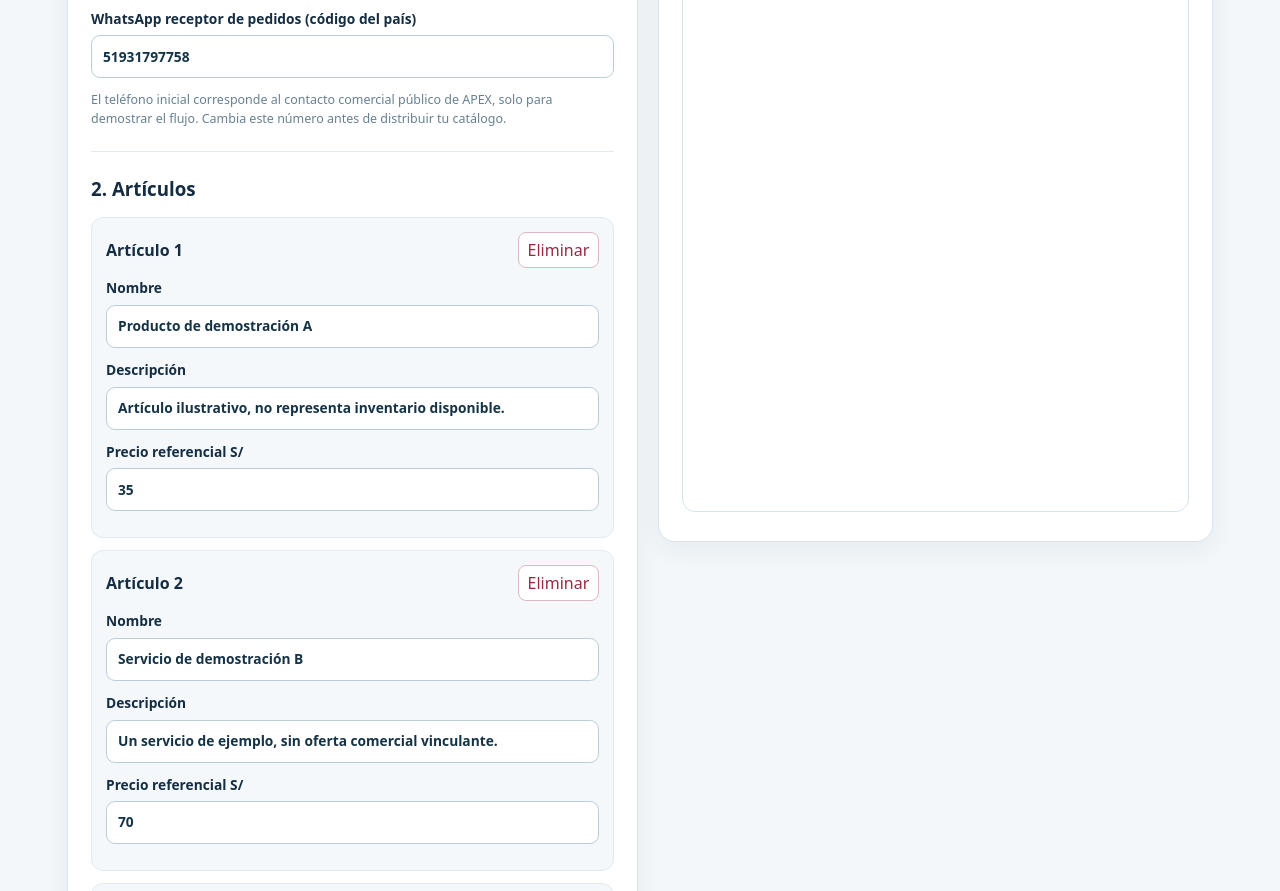
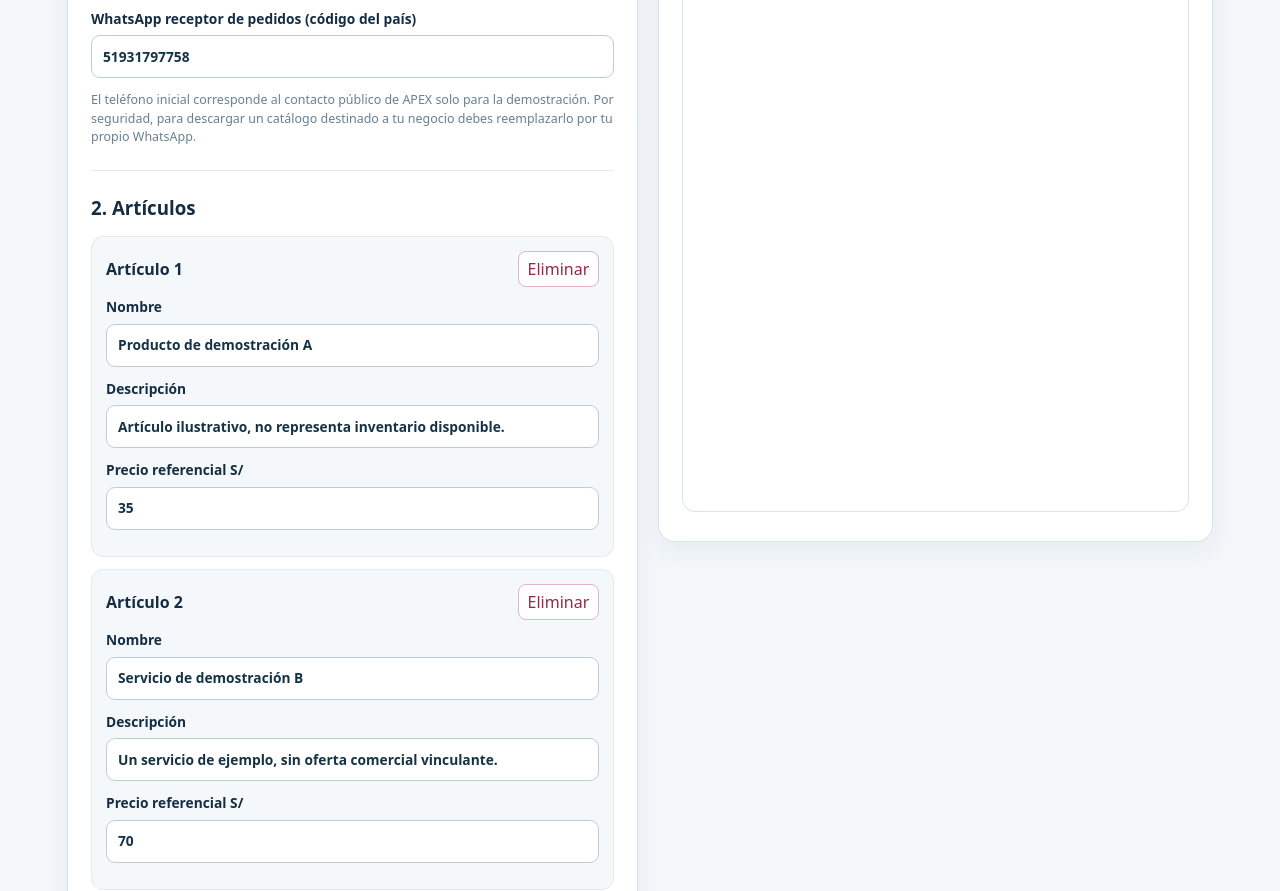
Before and after one commit to apxsolutionspe/Apex_Manager, a website with bundled scripts: page apex-global-intelligence-swarm/productos/catalogoexpress/index.html in a window 1280 px wide. Shown: the part 1039-1930 px from the top of the page. Built offline with nearby package versions, Linux system fonts and the light colour scheme.

Commit message:
docs(catalog): explain safe recipient requirement to customers before export

```diff
--- a/apex-global-intelligence-swarm/productos/catalogoexpress/index.html
+++ b/apex-global-intelligence-swarm/productos/catalogoexpress/index.html
@@ -61,7 +61,7 @@ footer{padding:21px 0;background:#e6edf3;color:#557083;font-size:.85rem}
 <div class="field"><label for="businessName">Nombre del negocio</label><input id="businessName" value="Mi tienda de ejemplo" maxlength="90"></div>
 <div class="field"><label for="tagline">Presentación corta</label><textarea id="tagline" maxlength="160">Productos y servicios para ayudarte en tu día a día.</textarea></div>
 <div class="field"><label for="phone">WhatsApp receptor de pedidos (código del país)</label><input id="phone" inputmode="tel" value="51931797758" aria-describedby="phoneNote"></div>
-<p class="small" id="phoneNote">El teléfono inicial corresponde al contacto comercial público de APEX, solo para demostrar el flujo. Cambia este número antes de distribuir tu catálogo.</p>
+<p class="small" id="phoneNote">El teléfono inicial corresponde al contacto público de APEX solo para la demostración. Por seguridad, para descargar un catálogo destinado a tu negocio debes reemplazarlo por tu propio WhatsApp.</p>
 <hr style="border:0;border-top:1px solid #e2eaf0;margin:23px 0">
 <h3>2. Artículos</h3><div id="items"></div>
 <button type="button" class="secondary" id="add">+ Añadir producto</button>
```
